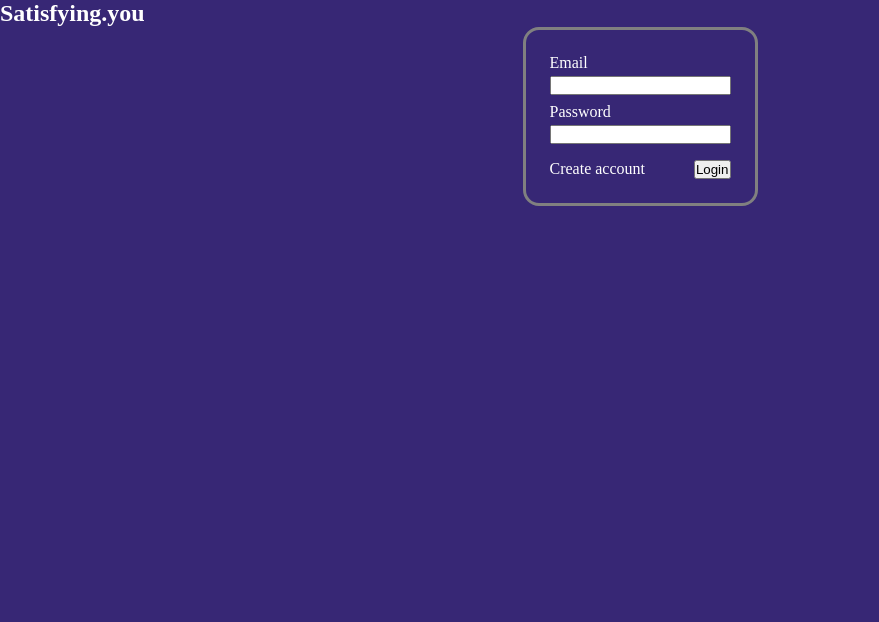
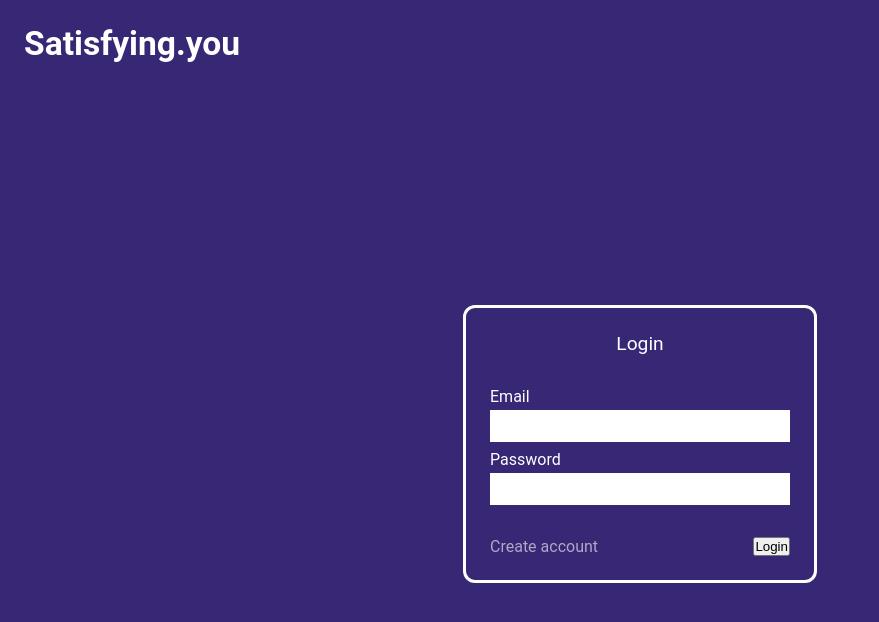
Before and after one commit to jguih/satisfying-you, a website: page views/login.html in a window 1280 px wide. Shown: the whole page, without its empty margins (0-879 px from the left). Drawn offline with Linux system fonts and the light colour scheme; files that its build step writes are made by us from their sources.

Commit message:
Update Login page

```diff
--- a/public/styles/global.css
+++ b/public/styles/global.css
@@ -3,7 +3,38 @@
   padding: 0;
 }
 
+html {
+  height: 100vh;
+  width: 100vw;
+  font-size: 1em;
+  font-family: 'Roboto', sans-serif;
+}
+
 body {
+  font-size: 1em;
   background-color: #372775;
   color: white;
+  height: 100%;
+  width: 100%;
 }
+
+header {
+  padding: 24px;
+  font-size: 1.4rem;
+}
+
+.container {
+  display: flex;
+  flex-direction: column;
+  height: 100%;
+}
+
+.container main {
+  height: 100%;
+  flex-grow: 1;
+
+  display: flex;
+  flex-direction: column;
+  justify-content: center;
+  align-items: center;
+}
--- a/public/styles/views/login/login.css
+++ b/public/styles/views/login/login.css
@@ -1,32 +1,54 @@
 
 form {
-  width: fit-content;
-  margin: auto auto;
-  border-radius: 16px;
-  border: solid gray;
+  width: 40%;
+  max-width: 300px;
+  border-radius: 12px;
+  border: solid white;
   padding: 24px;
 }
 
-label,
-label input,
-label span {
-  display: block;
+.form-content {
+  margin: 32px 0;
 }
 
+.form-action-bar {
+  display: flex;
+  justify-content: space-between;
+}
+
+.form-title {
+  text-align: center;
+  font-size: 1.2rem;
+}
+
+a {
+  text-decoration: none;
+  color: rgba(255, 255, 255, 0.6);
+}
+
+a:hover {
+  color: rgba(255, 255, 255, 1);
+}
+
+label,
+label span,
 label input {
+  display: block;
+  width: 100%;
+}
+
+input {
   margin-top: 4px;
+  border: none;
+  height: 1.2rem;
+  box-sizing: border-box;
+  padding: 16px 12px;
 }
 
 .field-error {
   color: red;
 }
 
-.action-bar {
-  display: flex;
-  justify-content: space-between;
-  margin-top: 16px;
-}
-
 .mt-4 {
   margin-top: 8px;
 }
--- a/views/login.html
+++ b/views/login.html
@@ -11,30 +11,36 @@
 
 <body>
 
+  <div class="container">
     <header>
       <h2>Satisfying.you</h2>
     </header>
 
     <main>
       <form>
+        <p class="form-title">Login</p>
+
+        <div class="form-content">
           <label>
             <span>Email</span>
-        <input type="email"/>
+            <input type="email" />
             <span class="field-error"></span>
           </label>
 
           <label class="mt-4">
             <span>Password</span>
-        <input type="password"/>
+            <input type="password" />
             <span class="field-error"></span>
           </label>
+        </div>
 
-      <div class="action-bar">
-        <a>Create account</a>
+        <div class="form-action-bar">
+          <a href="/account/create">Create account</a>
           <button type="submit">Login</button>
         </div>
       </form>
     </main>
+  </div>
 
 </body>
 
```
Also changed, not shown: views/home.html (+3 -0 lines). Lines whose indentation alone changed are shown as unchanged.
